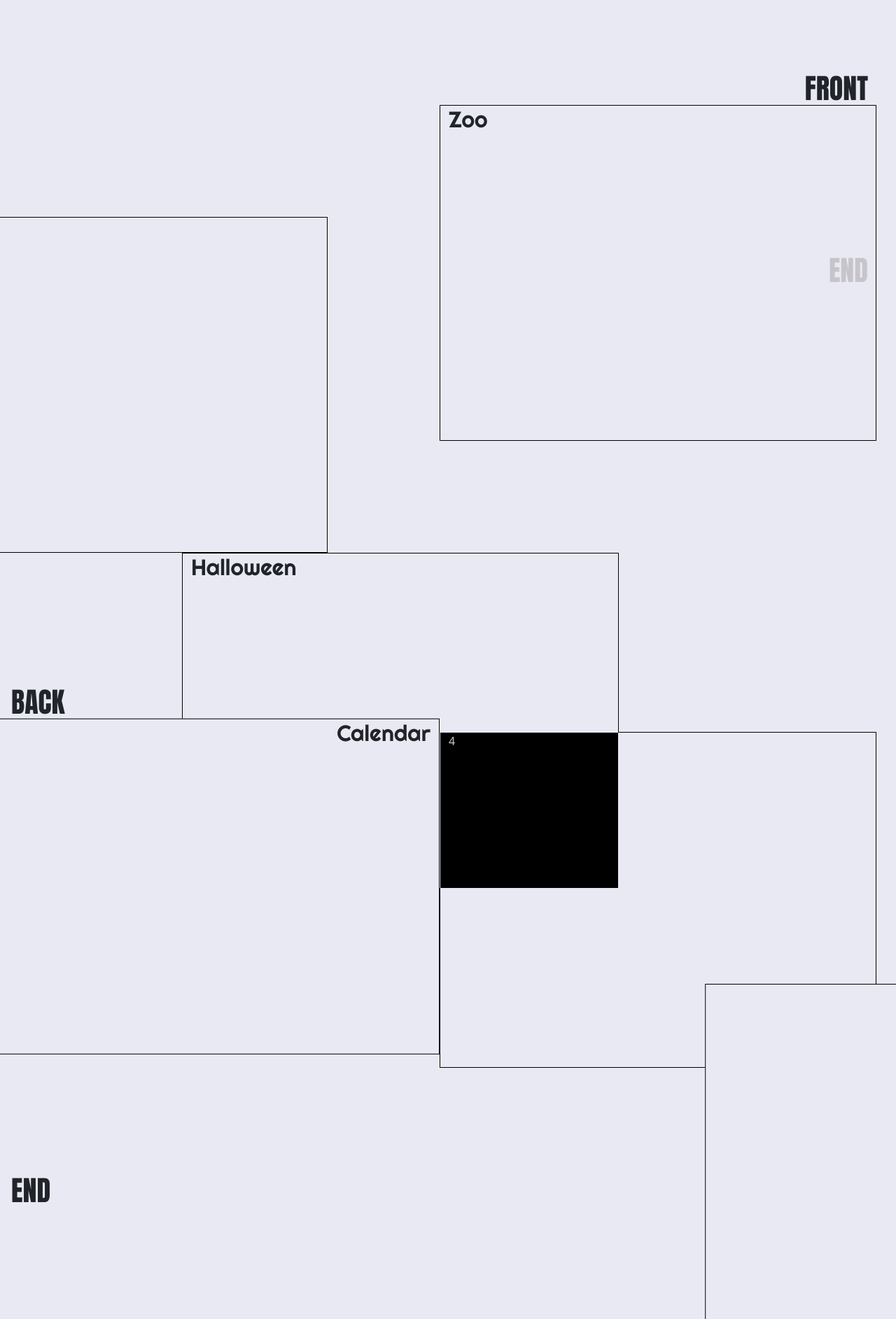
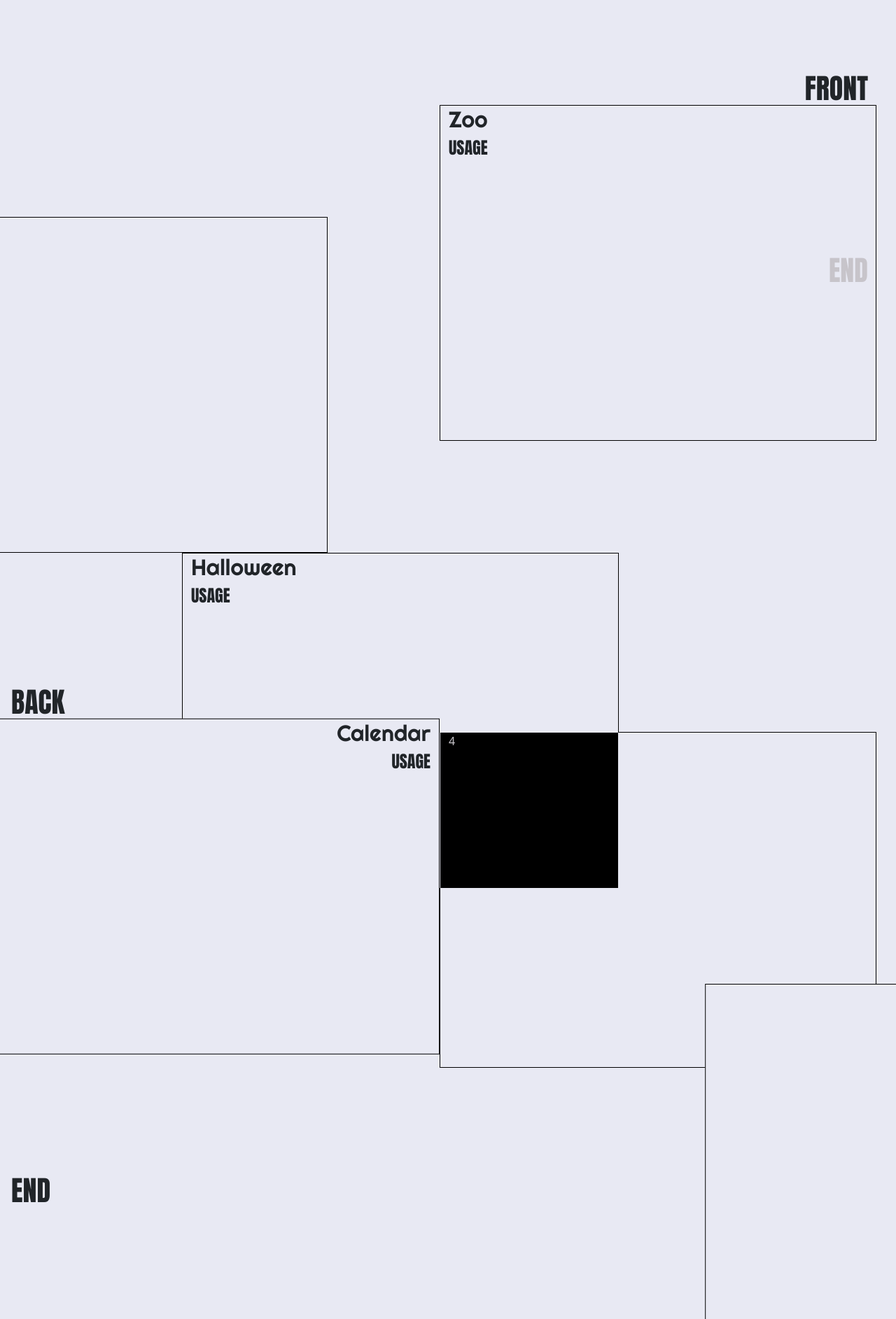
Before and after one commit to HannaWang003/220-fileZila-index, a PHP site: page / in a window 1280 px wide. Shown: the part 650-2535 px from the top of the page at 70% size. Run offline with PHP 8.4, Linux system fonts and the light colour scheme.

Commit message:
處理版面1140131_1035

```diff
--- a/index.php
+++ b/index.php
@@ -17,9 +17,11 @@
         margin: 0;
         box-sizing: border-box;
     }
-body{
-  background-color:#E8E9F3;
-}
+
+    body {
+        background-color: #E8E9F3;
+    }
+
     #type-container01 {
         font-size: 10vw;
     }
@@ -39,7 +41,7 @@ body{
     .box {
         border: 1px solid black;
         height: 60vh;
-        background-color:#E8E9F3;
+        background-color: #E8E9F3;
 
     }
 
@@ -52,7 +54,8 @@ body{
         font-weight: 400;
         font-style: normal;
     }
-    .fsType01{
+
+    .fsType01 {
         font-family: 'Righteous', sans-serif;
 
     }
@@ -72,7 +75,7 @@ body{
             </div>
             <div class="col text-center">
                 THIS IS ME
-           <img src="./img/Hanna.svg" style="width:50%;">
+                <img src="./img/Hanna.svg" style="width:50%;">
             </div>
             <!-- /myself -->
         </div>
@@ -88,11 +91,17 @@ body{
                 <div class="col-6"></div>
             </div>
             <div class="col-12 col-sm-6 box" data-scroll data-scroll-direction="vertical" data-scroll-speed=-2 style="mix-blend-mode: difference;">
-            <div class="col-6  d-flex align-items-center"><h2 class="fsType01">Zoo</h2></div>
+                <div class="col-6">
+                    <h2 class="fsType01">Zoo</h2>
+                    <h4 class="fsType">USAGE</h4>
+                </div>
                 <div class="col-6"></div>
             </div>
             <div class="col-12 col-sm-6 box" data-scroll data-scroll-direction="horizontal" data-scroll-speed=2 style="mix-blend-mode: difference;">
-            <div class="col-6  d-flex align-items-center"><h2 class="fsType01">Halloween</h2></div>
+                <div class="col-6">
+                    <h2 class="fsType01">Halloween</h2>
+                    <h4 class="fsType">USAGE</h4>
+                </div>
                 <div class="col-6"></div>
             </div>
             <div class="col-12 col-sm-6 box" data-scroll data-scroll-direction="vertical" data-scroll-speed=2 style="mix-blend-mode: difference;">
@@ -106,11 +115,17 @@ body{
             <span class="fsType fs-1 mx-3" data-scroll data-scroll-speed=2>END</span>
             <div class="col-12 col-sm-6 box d-flex" data-scroll data-scroll-direction="vertical" data-scroll-speed=-2>
                 <div class="col-6"></div>
-                <div class="col-6"><h2 class="fsType01 text-end">Calendar</h2></div>
+                <div class="col-6">
+                    <h2 class="fsType01 text-end">Calendar</h2>
+                    <h4 class="fsType text-end">USAGE</h4>
+                </div>
             </div>
             <div class="col-12 col-sm-6 box d-flex" data-scroll data-scroll-direction="horizontal" data-scroll-speed=2>
                 <div class="col-6"></div>
-            <div class="col-6"><h2 class="fsType01 text-end">WuBai</h2></div>
+                <div class="col-6">
+                    <h2 class="fsType01 text-end">WuBai</h2>
+                    <h4 class="fsType text-end">USAGE</h4>
+                </div>
             </div>
             <div class="col-12 col-sm-6 box" data-scroll data-scroll-direction="vertical" data-scroll-speed=2>3</div>
             <div class="col-12 col-sm-6 box" data-scroll data-scroll-direction="horizontal" data-scroll-speed=-2>
@@ -145,9 +160,9 @@ body{
         });
         //typed
         let head01 = {
-            strings: ["WEB<br>PLAYER","WEB<br>ENGINEER"],
+            strings: ["WEB<br>PLAYER", "WEB<br>ENGINEER"],
             typeSpeed: 50,
-            backSpeed:25,
+            backSpeed: 25,
             onComplete: function() {
                 typed.cursor.style.display = "none"
                 new Typed("#type-container02", head02)
```
